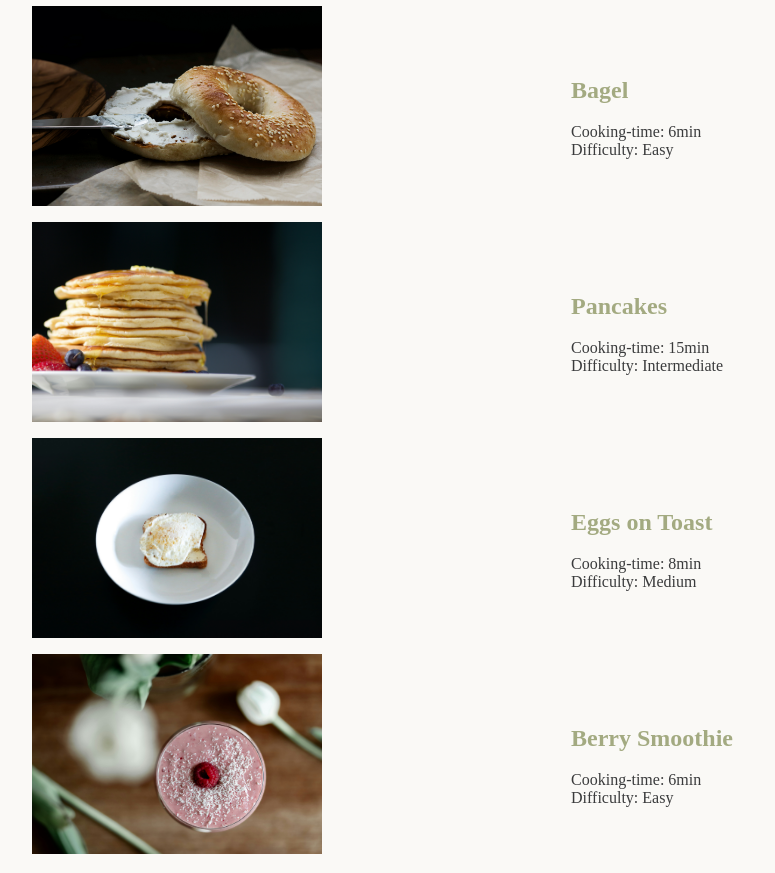
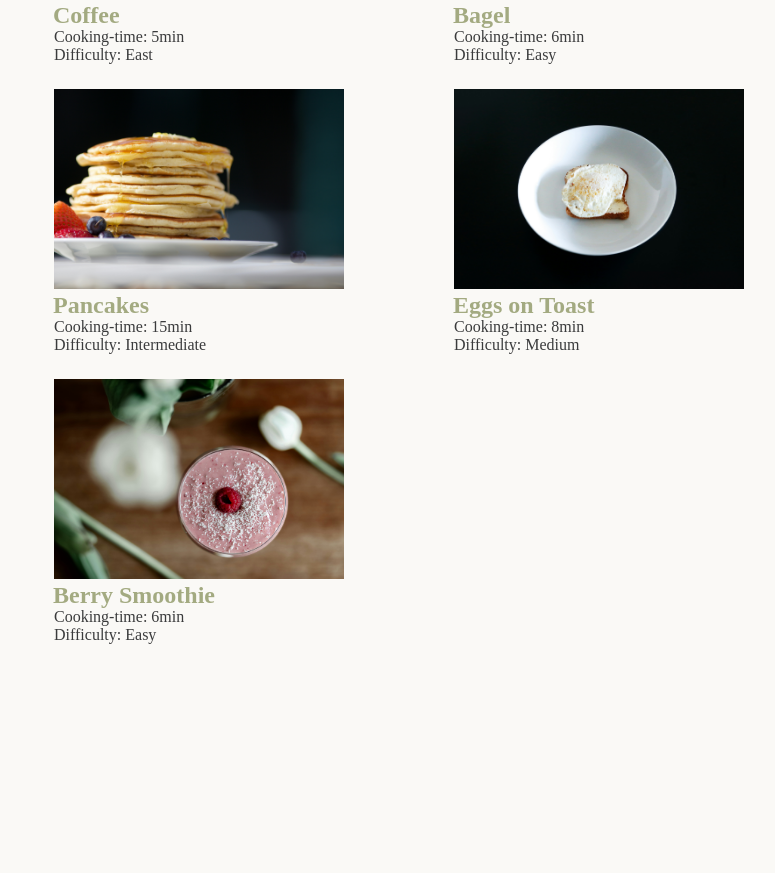
Before and after one commit to aclantz/recipe-django-app, a Django app: page /list/ in a window 1280 px wide. Shown: the part 225-1098 px from the top of the page, without its empty margins (418-1193 px from the left). After the commit the page ends 869 px from the top, so only its background shows below. Run offline with Django 5.2, Linux system fonts and the light colour scheme; data comes from the database, SQL or seed files in the repository.

Commit message:
exercise 2.5 finalized

```diff
--- a/src/recipes/models.py
+++ b/src/recipes/models.py
@@ -17,16 +17,22 @@
     return f"id: {self.id}, Name: {self.name}"
 
   def get_absolute_url(self):
+      # get pk (primary key) of self and create url usable representation
       return reverse ('recipes:detail', kwargs={'pk': self.pk})
 
-  def calculate_difficulty(self, cooking_time, ingredients):
+  def ingredients_list(self):
+      # transform ingredients string into measurable list
+      return self.ingredients.split(', ')
+
+  def calculate_difficulty(self, cooking_time, ingredients_list):
      # calculate the difficulty based on two provided arguments
-        if cooking_time < 10 and len(ingredients) < 4:
+        ingrd_list_num = len(self.ingredients_list())
+        if self.cooking_time < 10 and ingrd_list_num < 4:
             difficulty = "Easy"
-        elif cooking_time < 10 and len(ingredients) >= 4:
+        elif self.cooking_time < 10 and ingrd_list_num >= 4:
             difficulty = "Medium"
-        elif cooking_time >= 10 and len(ingredients) < 4:
+        elif self.cooking_time >= 10 and ingrd_list_num < 4:
             difficulty = "Intermediate"
-        elif cooking_time >= 10 and len(ingredients) >= 4:
+        elif self.cooking_time >= 10 and ingrd_list_num >= 4:
             difficulty = "Hard"
         return difficulty
--- a/src/recipes/static/recipes/index.css
+++ b/src/recipes/static/recipes/index.css
@@ -34,7 +34,10 @@
 }
 
 /* list --------------------------------------------------------------------------------- */
-
+li {
+  list-style: none;
+  margin-bottom: 25px;
+}
 .list__layout {
   display: grid;
   grid-template-columns: 1fr 2fr;
@@ -45,22 +48,25 @@
   margin-top: -700px;
   margin-left: 200px;
 }
-.table--img, .table--text {
-  padding: 5px;
+.list--grid {
+  display: grid;
+  grid-template-columns: 1fr 1fr;
+  align-items: center;
 }
-.table--img img {
+.grid--item img {
   width: 300px;
   height: 200px;
   object-fit: cover; /* Ensures the image covers the specified dimensions without distorting */
   padding-right: 10px;
 }
-.table--text {
+.grid--text {
   padding-left: 100px;
   text-align: left;
 }
-/* .list--table {
-  border: 1px solid black;
-} */
+.grid--text h2 {
+  margin: -1px;
+}
+
 
 /* Details ------------------------------------------------------------------------------ */
 
--- a/src/recipes/templates/recipes/list.html
+++ b/src/recipes/templates/recipes/list.html
@@ -10,23 +10,21 @@
     <div class="list__layout">
       <h1 class="list--text">Recipe list</h1>
 
-      <table class="list--table">
-        {% for object in object_list %} {% comment%} now go through the list
-        element-by-element {% endcomment%}
-        <tr>
-          <td class="table--img">
-            <img src="{{object.pic.url}}" widht="300" height="200" />
-          </td>
-          {% comment%} display the picture of recipe {% endcomment%}
-          <td class="table--text">
+      <ul class="list--grid">
+        {% for object in object_list %}
+
+        <li class="grid--item">
+          <img src="{{object.pic.url}}" widht="300" height="200" />
+
+          <span class="grid--text">
             <a href="{{object.get_absolute_url}}"><h2>{{object.name}}</h2></a>
             Cooking-time: {{object.cooking_time}}min <br />
             Difficulty: {{object.difficulty}}
-          </td>
-          {% comment%} print the name of recipe {% endcomment%}
-        </tr>
+          </span>
+        </li>
+
         {% endfor %}
-      </table>
+      </ul>
     </div>
   </body>
 </html>
```
Also changed, not shown: src/recipes/test_view.py (added, +17 -0 lines).
